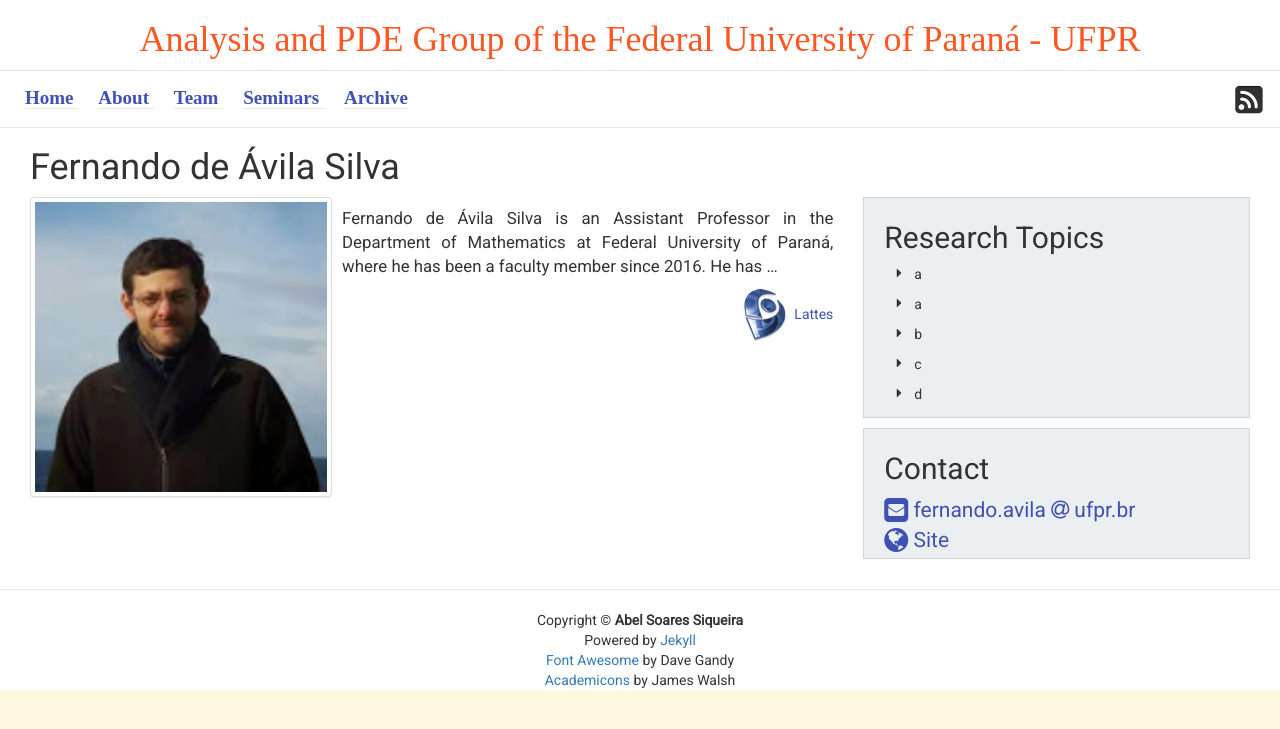
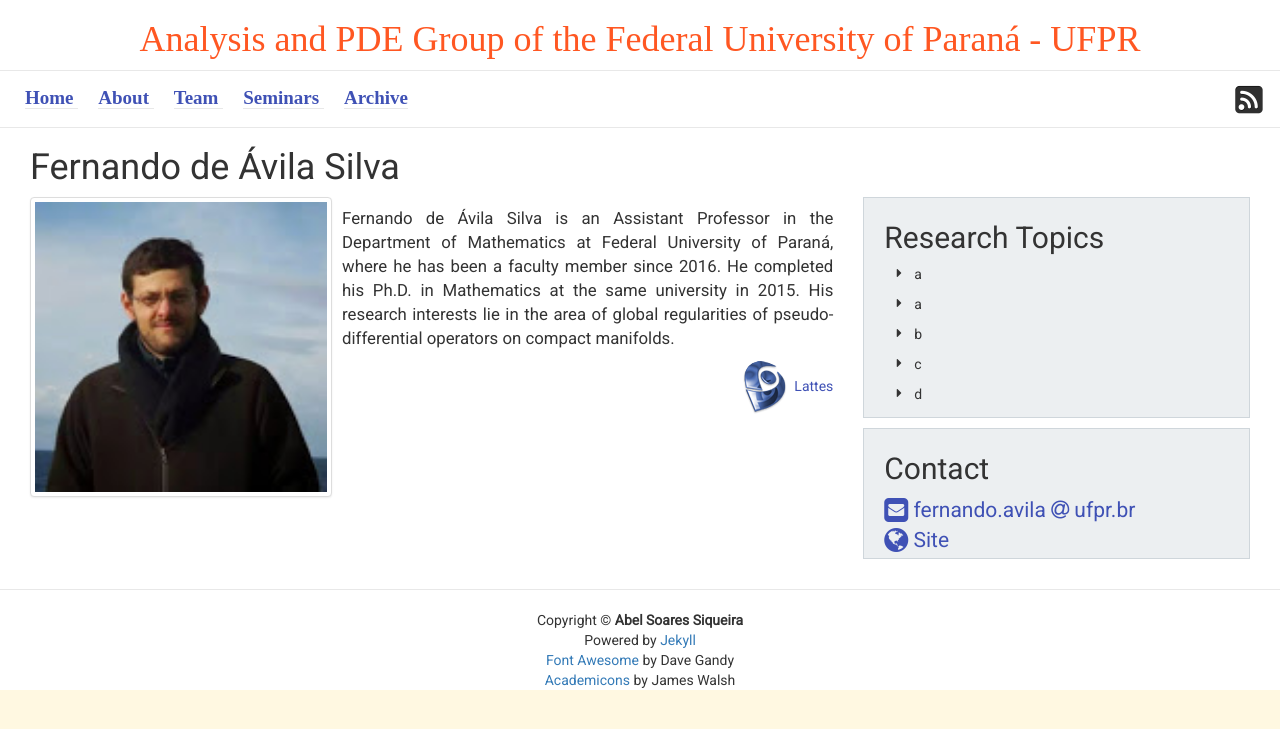
Before and after one commit to ufpr-pde/ufpr-opt.github.io, a Jekyll site: the page built from team/fernandoavila.md, in a window 1280 px wide. Shown: the top 729 px of the page. Built offline with Jekyll 4.4.1, drawn with Linux system fonts in a browser that asks for light colours; some web fonts are replaced.

Commit message:
Update fernandoavila.md

```diff
--- a/team/fernandoavila.md
+++ b/team/fernandoavila.md
@@ -4,5 +4,4 @@ key: fernandoavila
 ---
 
 Fernando de Ávila Silva is an Assistant Professor in the Department of Mathematics at
-Federal University of Paraná, where he has been a faculty member since 2016.
-He has ...
+Federal University of Paraná, where he has been a faculty member since 2016. He completed his Ph.D. in  Mathematics at the same university in 2015.  His research interests lie in the area of global regularities of pseudo-differential operators on compact manifolds.
```
